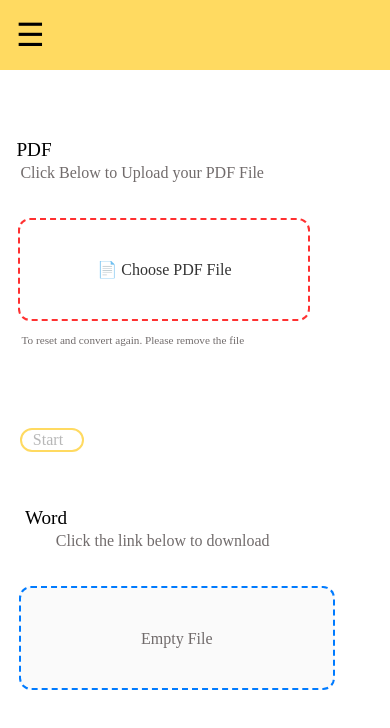
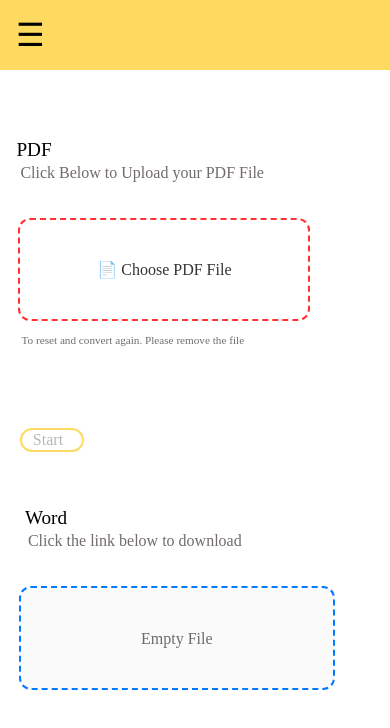
Before and after one commit to Zidri/YellowCard, a React (Create React App) app: page /convert in a window 390 px wide. Shown: the top 728 px of the page. Built offline with nearby package versions, Linux system fonts and the light colour scheme.

Commit message:
changes in mobile4

```diff
--- a/src/styles/Convert.css
+++ b/src/styles/Convert.css
@@ -218,7 +218,7 @@
   right: 24%
 }
 .conhead4 {
-  right: 24%
+  right: 30%
 }
 }
 .convertbox {
```
